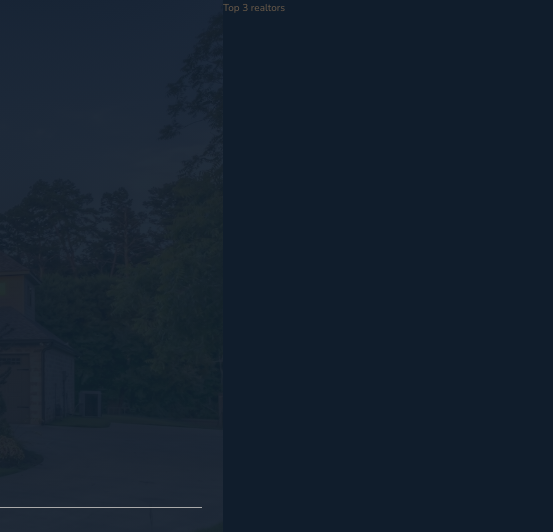
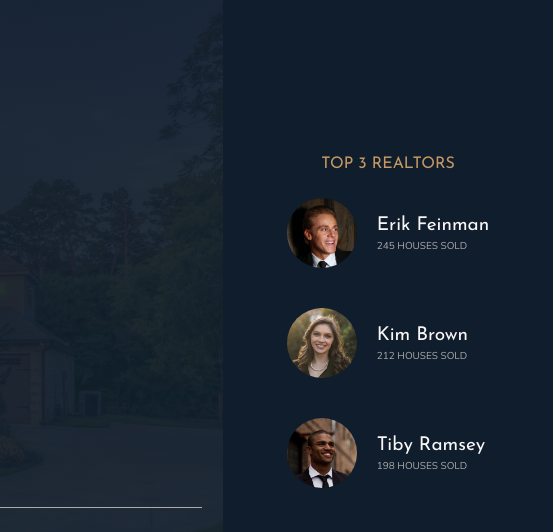
Before and after one commit to santischeurmann/css_course_part_3, a website: page index.html in a window 1280 px wide. Shown: the top 532 px of the page, 727-1280 px from the left. Drawn offline with nearby package versions, Linux system fonts and the light colour scheme.

Commit message:
Add section Realtors

```diff
--- a/index.html
+++ b/index.html
@@ -31,7 +31,26 @@
         </header>
 
         <div class="realtors">
-            Top 3 realtors
+            <h3 class="heading-3">Top 3 Realtors</h3>
+            <div class="realtors__list">
+                <img src="img/realtor-1.jpeg" alt="Realtor 1" class="realtors__img">
+                <div class="realtors__details">
+                    <h4 class="heading-4 heading-4--light">Erik Feinman</h4>
+                    <p class="realtors__sold">245 houses sold</p>
+                </div>
+
+                <img src="img/realtor-2.jpeg" alt="Realtor 2" class="realtors__img">
+                <div class="realtors__details">
+                    <h4 class="heading-4 heading-4--light">Kim Brown</h4>
+                    <p class="realtors__sold">212 houses sold</p>
+                </div>
+
+                <img src="img/realtor-3.jpeg" alt="Realtor 3" class="realtors__img">
+                <div class="realtors__details">
+                    <h4 class="heading-4 heading-4--light">Tiby Ramsey</h4>
+                    <p class="realtors__sold">198 houses sold</p>
+                </div>
+            </div>
         </div>
 
         <section class="features">
--- a/sass/_realtors.scss
+++ b/sass/_realtors.scss
@@ -1,4 +1,35 @@
 .realtors {
     background-color: $color-secondary;
     grid-column: col-start 7 / full-end;
+    padding: 3rem;
+
+    display: grid;
+    align-content: center;
+    justify-content: center;
+    grid-row-gap: 2rem;
+    justify-items: center;
+
+    &__list {
+        display: grid;
+        grid-template-columns: min-content max-content;
+        grid-column-gap: 2rem;
+        grid-row-gap: 5vh;
+        align-items: center;
+    }
+
+    &__img {
+        width: 7rem;
+        border-radius: 50%;
+        display: block;
+    }
+
+    &__details {
+
+    }
+
+    &__sold {
+        text-transform: uppercase;
+        color: $color-grey-light-2;
+        margin-top: -3px;
+    }
 }
```
Also changed, not shown: css/style.css.
